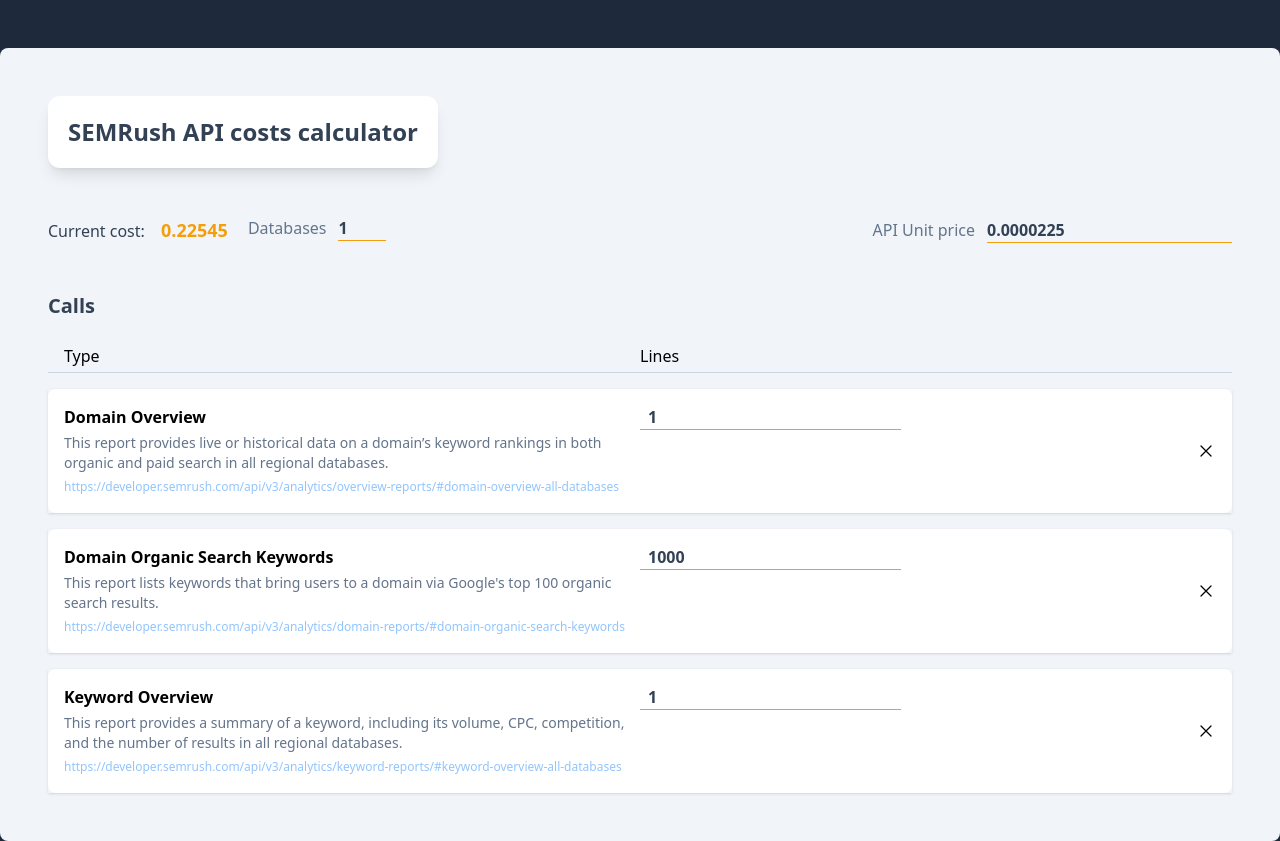
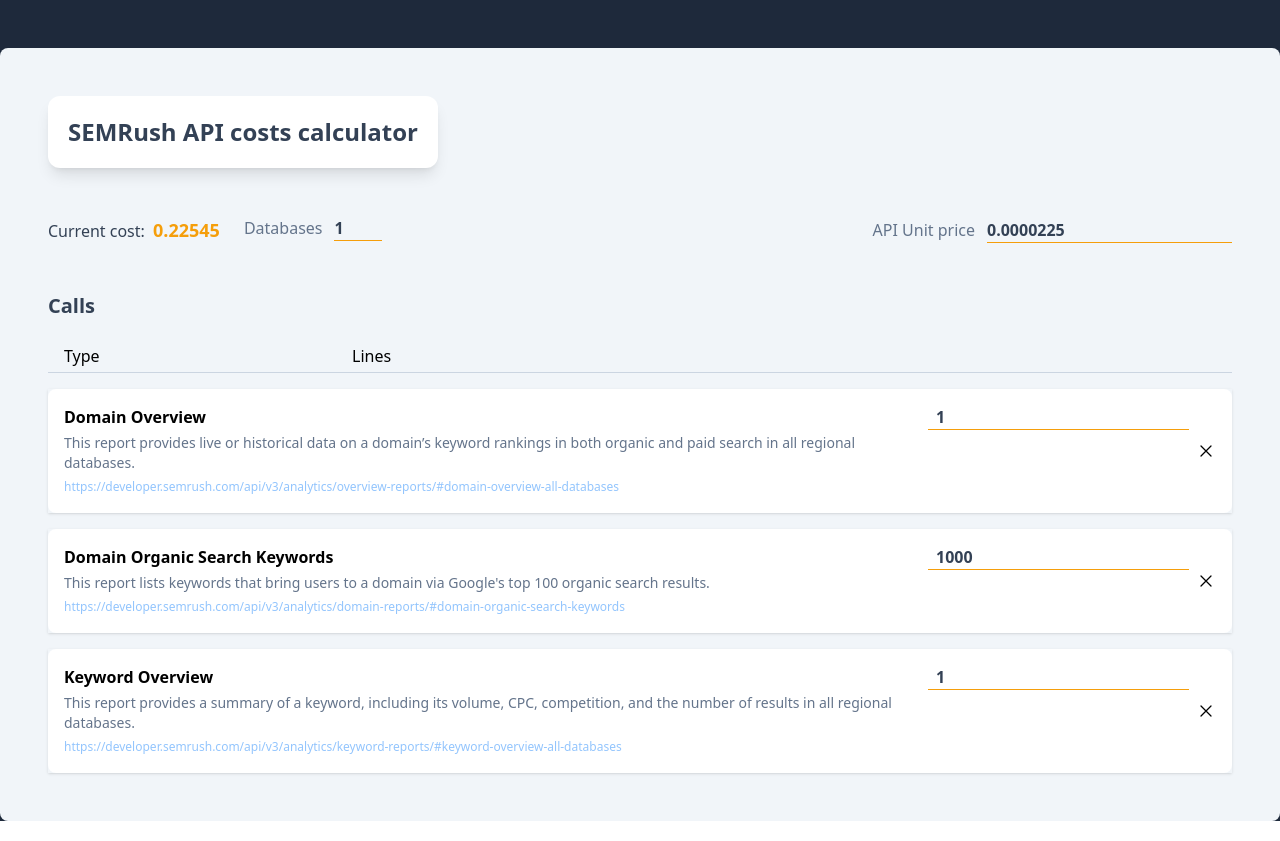
Before and after one commit to Noogic/semrush-pricing-calculator, a Vue app: page / in a window 1280 px wide. Built offline with nearby package versions, Linux system fonts and the light colour scheme.

Commit message:
Calls can be removed and added

```diff
--- a/src/App.vue
+++ b/src/App.vue
@@ -6,9 +6,9 @@
                 <div class="mt-12 flex justify-between">
                     <div class="flex text-slate-700">
                         <div>
-                            Current cost: <span class="ml-3 font-bold text-lg text-amber-500">{{ Number(costs).toFixed(5) }}</span>
+                            Current cost: <span class="ml-1 font-bold text-lg text-amber-500">{{ Number(costs).toFixed(5) }}</span>
                         </div>
-                        <div class="ml-5">
+                        <div class="ml-6">
                             <span class="text-slate-500">Databases</span>
                             <input
                                 type="number"
@@ -30,21 +30,22 @@
             </div>
             <div class="mt-12">
                 <h2 class="text-xl font-bold text-slate-700">Calls</h2>
-                <div class="mt-6 space-y-4">
-                    <div class="px-4 pb-1 grid grid-cols-4 border-b border-slate-300">
+                <div class="mt-6">
+                    <div class="px-4 pb-1 grid grid-cols-8 border-b border-slate-300">
                         <div class="col-span-2">Type</div>
                         <div>Lines</div>
                     </div>
+                    <div class="mt-4 space-y-4">
                         <div v-for="(call, index) in calls" :key="call.type.type" class="shadow">
-                        <div class="p-4 grid grid-cols-4 bg-white rounded-lg">
-                            <div class="col-span-2">
+                            <div class="p-4 grid grid-cols-8 bg-white rounded-lg">
+                                <div class="col-span-6">
                                     <div class="font-semibold">
                                         {{ call.type.name }}
                                     </div>
                                     <div class="mt-1 text-sm text-slate-500">
                                         {{ call.type.description }}
                                     </div>
-                                <a :href="call.type.link" class="text-xs text-blue-300">
+                                    <a :href="call.type.link" class="text-xs text-blue-300" target="_blank">
                                         {{ call.type.link }}
                                     </a>
                                 </div>
@@ -57,10 +58,40 @@
                                     />
                                 </div>
                                 <div class="flex justify-end items-center">
-                                <XMarkIcon
-                                    class="h-5 w-5 cursor-pointer hover:text-amber-600 hover:font-black"
+                                    <button
+                                        class="hover:text-amber-600 hover:font-black"
                                         @click="calls = calls.filter(item => item !== call)"
-                                />
+                                    >
+                                        <XMarkIcon class="h-5 w-5"/>
+                                    </button>
+                                </div>
+                            </div>
+                        </div>
+                    </div>
+
+                    <div class="mt-16" v-if="unusedCalls.length > 0">
+                        <h2 class="text-xl font-bold text-slate-700">Unused Calls</h2>
+                        <div v-for="(call, index) in unusedCalls" :key="call.name" class="mt-4 shadow">
+                            <div class="p-4 grid grid-cols-8 bg-white rounded-lg">
+                                <div class="col-span-7">
+                                    <div class="font-semibold">
+                                        {{ call[1].name }}
+                                    </div>
+                                    <div class="mt-1 text-sm text-slate-500">
+                                        {{ call[1].description }}
+                                    </div>
+                                    <a :href="call[1].link" class="text-xs text-blue-300" target="_blank">
+                                        {{ call[1].link }}
+                                    </a>
+                                </div>
+                                <div class="flex justify-end items-center">
+                                    <button
+                                        class="hover:text-amber-600 hover:font-black"
+                                        @click="addCall(call[1].type)"
+                                    >
+                                        <PlusIcon class="h-5 w-5"/>
+                                    </button>
+                                </div>
                             </div>
                         </div>
                     </div>
@@ -72,7 +103,7 @@
 
 <script setup>
 import { computed, ref } from "vue";
-import { XMarkIcon } from '@heroicons/vue/24/outline';
+import { XMarkIcon, PlusIcon } from '@heroicons/vue/24/outline';
 
 const types = {
     domain_ranks: {
@@ -127,4 +158,13 @@
     0
 ) * unitPrice.value * databases.value);
 
+const unusedCalls = computed(() => Object.entries(types).filter(type => !calls.value.map(call => call.type.type).includes(type[0])));
+
+function addCall(value) {
+    const call = {
+        type: types[value],
+        quantity: types[value].expected_results
+    }
+    calls.value.push(call);
+}
 </script>
```
Lines whose indentation alone changed are shown as unchanged.
